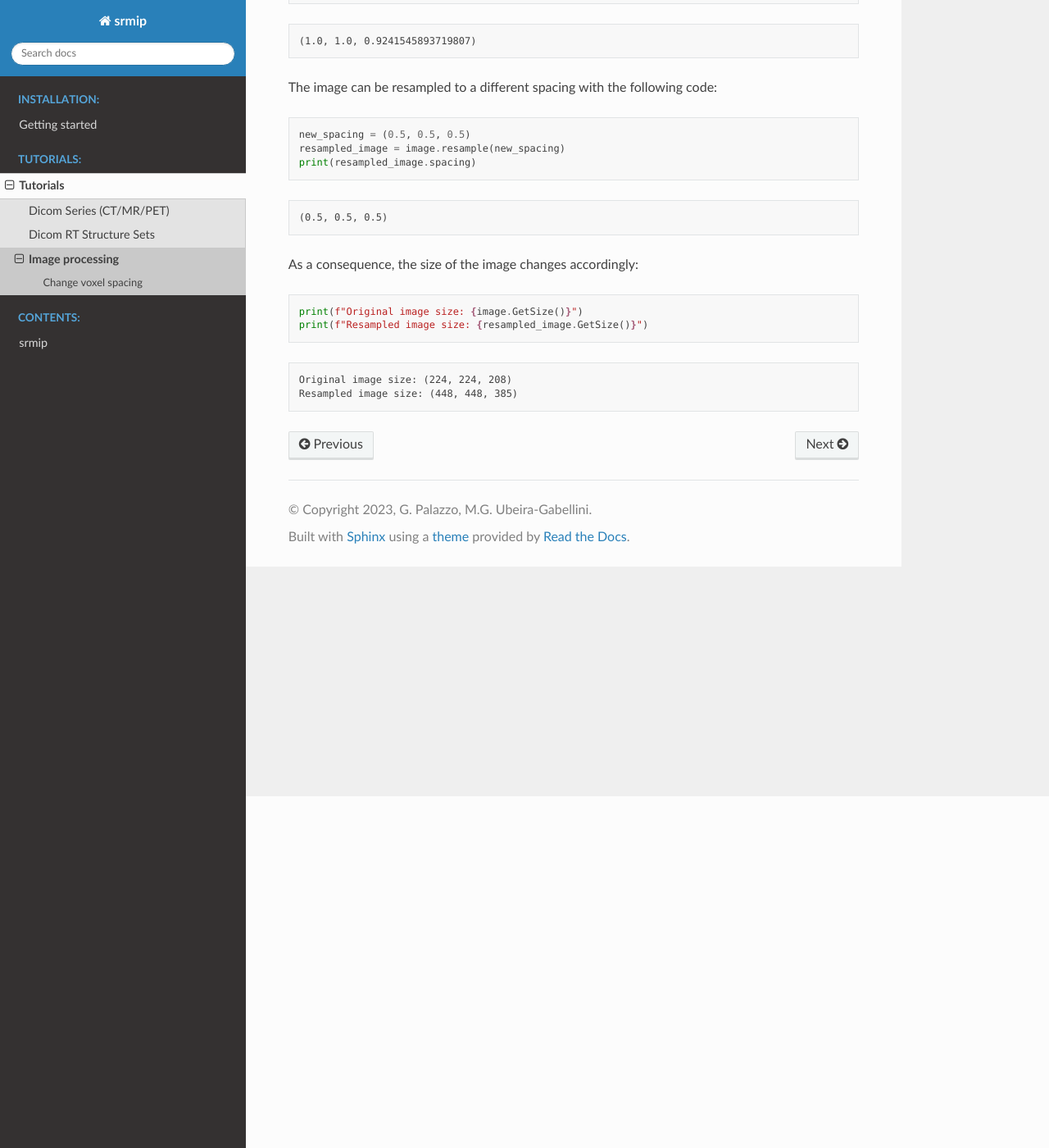
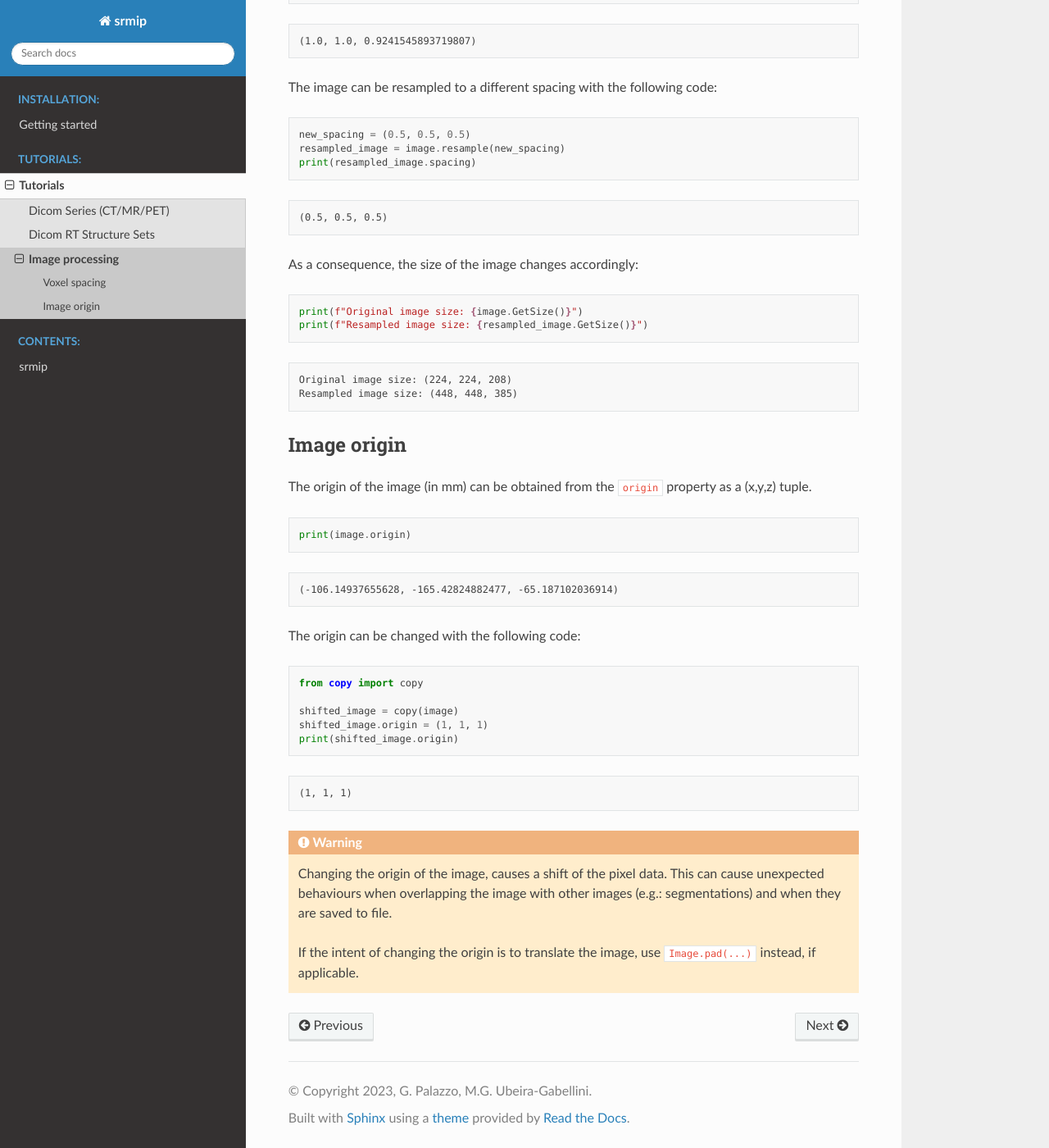
Before and after one commit to pymaitre/resmip, a Sphinx documentation site: the page built from docs/source/tutorials/image_processing.rst, in a window 1280 px wide and 1400 px high, scrolled down 429 px. Shown: the whole window at 82% size. Built offline with Sphinx 7.4.7 and the Read the Docs theme 3.1.0, drawn with Linux system fonts in a browser that asks for light colours; some of the changed text lies outside the part shown.

Commit message:
docs: Added information about image origin

```diff
--- a/docs/source/tutorials/image_processing.rst
+++ b/docs/source/tutorials/image_processing.rst
@@ -2,7 +2,7 @@
    Image processing
 
 Image processing
-=======================
+================
 
 .. note::
 
@@ -19,8 +19,8 @@ Image processing
     dicom_ct_directory = Path.cwd().parent / "tests" / "Dicom" / "siemens_mprage_0_dcm"
     image = Image.read_image(dicom_ct_directory)
 
-Change voxel spacing
---------------------
+Voxel spacing
+-------------
 
 After reading an image, its voxel spacing in mm is stored in the ``spacing`` property:
 
@@ -55,3 +55,40 @@ As a consequence, the size of the image changes accordingly:
 
     Original image size: (224, 224, 208)
     Resampled image size: (448, 448, 385)
+
+Image origin
+------------
+
+The origin of the image (in mm) can be obtained from the ``origin``
+property as a (x,y,z) tuple.
+
+.. testcode:: python
+
+    print(image.origin)
+
+.. testoutput:: python
+
+    (-106.14937655628, -165.42824882477, -65.187102036914)
+
+The origin can be changed with the following code:
+
+.. testcode:: python
+
+    from copy import copy
+
+    shifted_image = copy(image)
+    shifted_image.origin = (1, 1, 1)
+    print(shifted_image.origin)
+
+.. testoutput:: python
+
+    (1, 1, 1)
+
+.. warning::
+
+    Changing the origin of the image, causes a shift of the pixel data.
+    This can cause unexpected behaviours when overlapping the image with
+    other images (e.g.: segmentations) and when they are saved to file.
+
+    If the intent of changing the origin is to translate the image, use
+    ``Image.pad(...)`` instead, if applicable.
```
